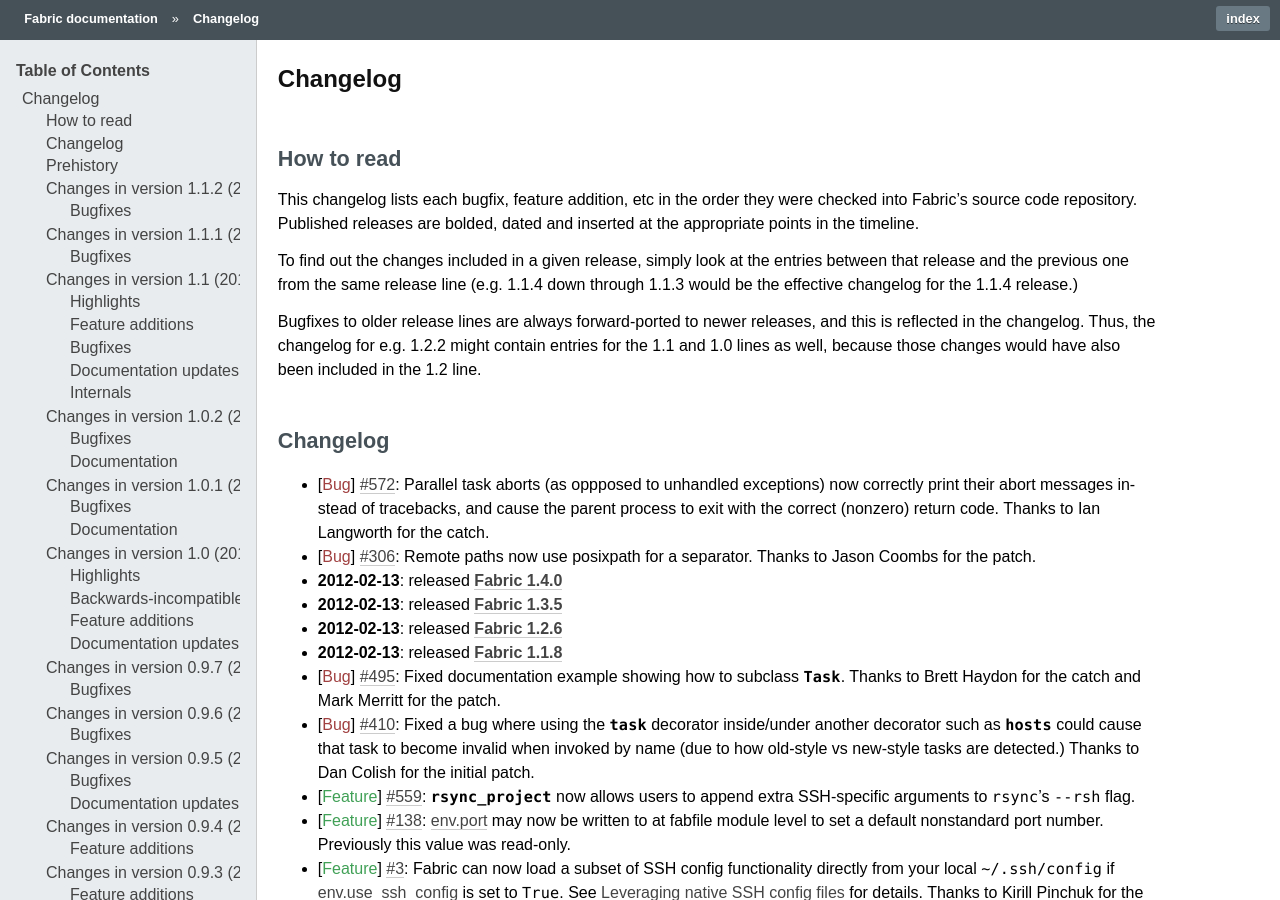
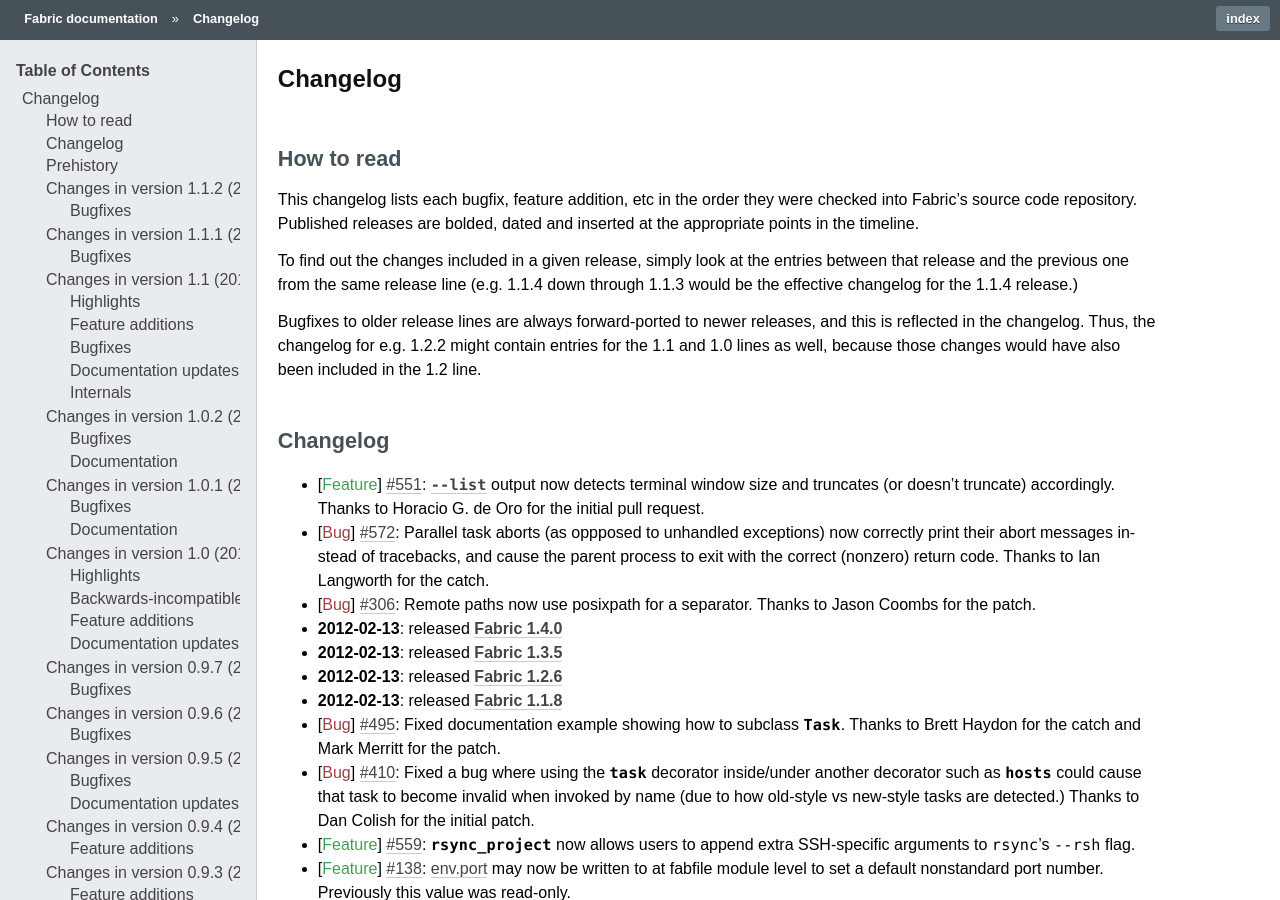
Before and after one commit to fabric/fabric, a Sphinx documentation site: the page built from docs/changelog.rst, in a window 1280 px wide and 900 px high. Built offline with Sphinx 7.4.7, drawn with Linux system fonts in a browser that asks for light colours; pages that are not in the unit, such as notebooks, are missing from menus; the version number could not be read and is left out.

Commit message:
Changelog re #551

```diff
--- a/docs/changelog.rst
+++ b/docs/changelog.rst
@@ -25,6 +25,9 @@
 Changelog
 =========
 
+* :feature:`551` :option:`--list <-l>` output now detects terminal window size
+  and truncates (or doesn't truncate) accordingly. Thanks to Horacio G. de Oro
+  for the initial pull request.
 * :bug:`572` Parallel task aborts (as oppposed to unhandled exceptions) now
   correctly print their abort messages instead of tracebacks, and cause the
   parent process to exit with the correct (nonzero) return code. Thanks to Ian
```
